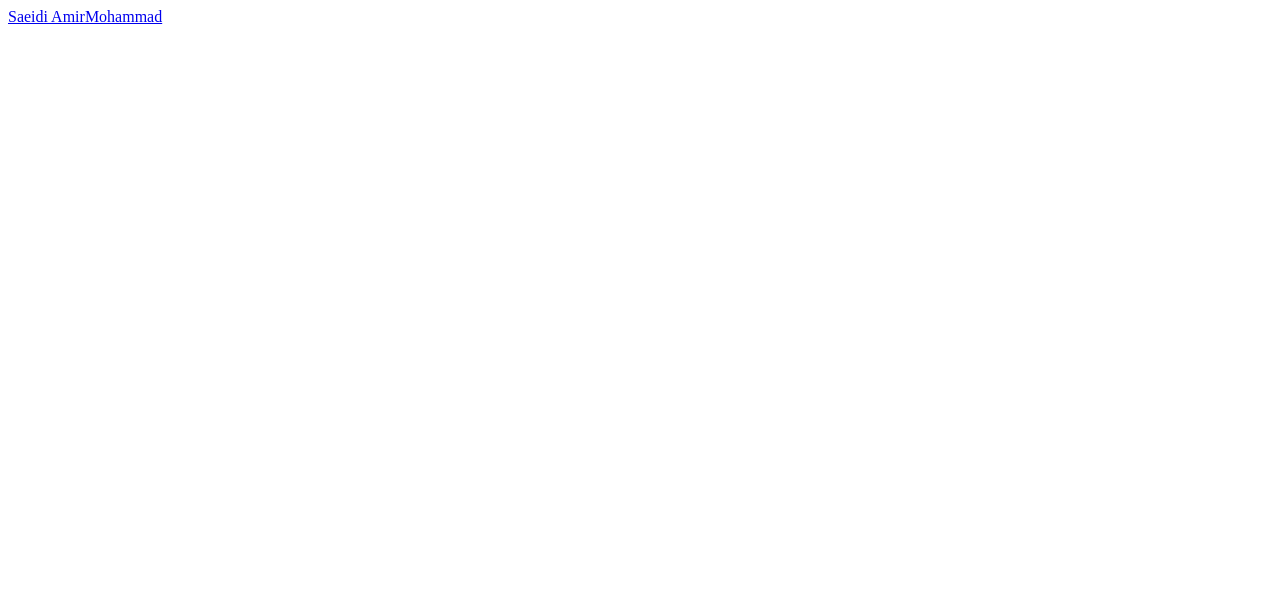
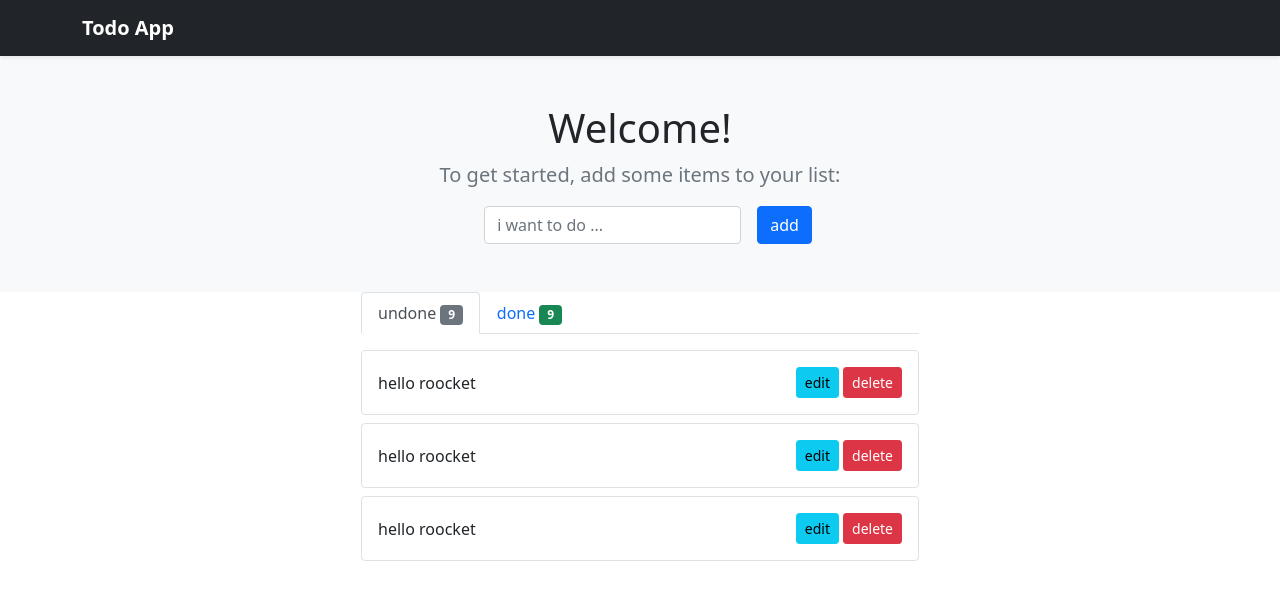
Before and after one commit to Saeidi-AmirMohammad/TodoApp, a React (Create React App) app: page / in a window 1280 px wide. Shown: the top 600 px of the page. Built offline with nearby package versions, Linux system fonts and the light colour scheme.

Commit message:
Header Component

```diff
--- a/src/Components/App.js
+++ b/src/Components/App.js
@@ -1,11 +1,77 @@
 import { PureComponent } from "react";
+import 'bootstrap/dist/css/bootstrap.min.css';
 
-class App extends PureComponent{
-render(){
-    return(
-        <a href="#">Saeidi AmirMohammad</a>
-    )
-}
+// Import Components
+import Header from "./Header";
+
+class App extends PureComponent {
+    render() {
+        return (
+            <div class="App">
+                <Header />
+                <main>
+                    <section class="jumbotron bg-light py-5">
+                        <div class="container d-flex flex-column align-items-center">
+                            <h1 class="jumbotron-heading">Welcome!</h1>
+                            <p class="lead text-muted">To get started, add some items to your list:</p>
+                            <div class="form-inline">
+                                <div class="form-group d-flex">
+                                    <input type="text" class="form-control mx-sm-3" placeholder="i want to do ..." />
+                                    <button class="btn btn-primary">add</button>
+                                </div>
+                            </div>
+                        </div>
+                    </section>
+                    <div class="todosList">
+                        <div class="container">
+                            <div class="d-flex flex-column align-items-center ">
+                                <nav class="col-6 mb-3">
+                                    <div class="nav nav-tabs" id="nav-tab" role="tablist">
+                                        <a class="nav-item nav-link active font-weight-bold" id="nav-home-tab">undone <span class="badge bg-secondary">9</span></a>
+                                        <a class="nav-item nav-link font-weight-bold" id="nav-profile-tab">done <span class="badge bg-success">9</span></a>
+                                    </div>
+                                </nav>
+                                <div class="col-6 mb-2">
+                                    <div class="d-flex justify-content-between align-items-center border rounded p-3">
+                                        <div>
+                                            hello roocket
+                                        </div>
+                                        <div>
+                                            <button type="button" class="btn btn-info btn-sm">edit</button>
+                                            <button type="button" class="btn btn-danger btn-sm ms-1">delete</button>
+                                        </div>
+                                    </div>
+                                </div>
+                                <div class="col-6 mb-2">
+                                    <div class="d-flex justify-content-between align-items-center border rounded p-3">
+                                        <div>
+                                            hello roocket
+                                        </div>
+                                        <div>
+                                            <button type="button" class="btn btn-info btn-sm">edit</button>
+                                            <button type="button" class="btn btn-danger btn-sm ms-1">delete</button>
+                                        </div>
+                                    </div>
+                                </div>
+                                <div class="col-6 mb-2">
+                                    <div class="d-flex justify-content-between align-items-center border rounded p-3">
+                                        <div>
+                                            hello roocket
+                                        </div>
+                                        <div>
+                                            <button type="button" class="btn btn-info btn-sm">edit</button>
+                                            <button type="button" class="btn btn-danger btn-sm ms-1">delete</button>
+                                        </div>
+                                    </div>
+                                </div>
+                            </div>
+
+                        </div>
+                    </div>
+                </main>
+            </div>
+        )
+    }
 }
 
 export default App;
--- /dev/null
+++ b/src/Components/Header.js
@@ -0,0 +1,16 @@
+
+function Header (){
+    return(
+        <header>
+        <div class="navbar navbar-dark bg-dark shadow-sm">
+            <div class="container d-flex justify-content-between">
+                <a href="#" class="navbar-brand d-flex align-items-center">
+                <strong>Todo App</strong>
+                </a>
+            </div>
+        </div>
+    </header>
+    )
+}
+
+export default Header;
```
